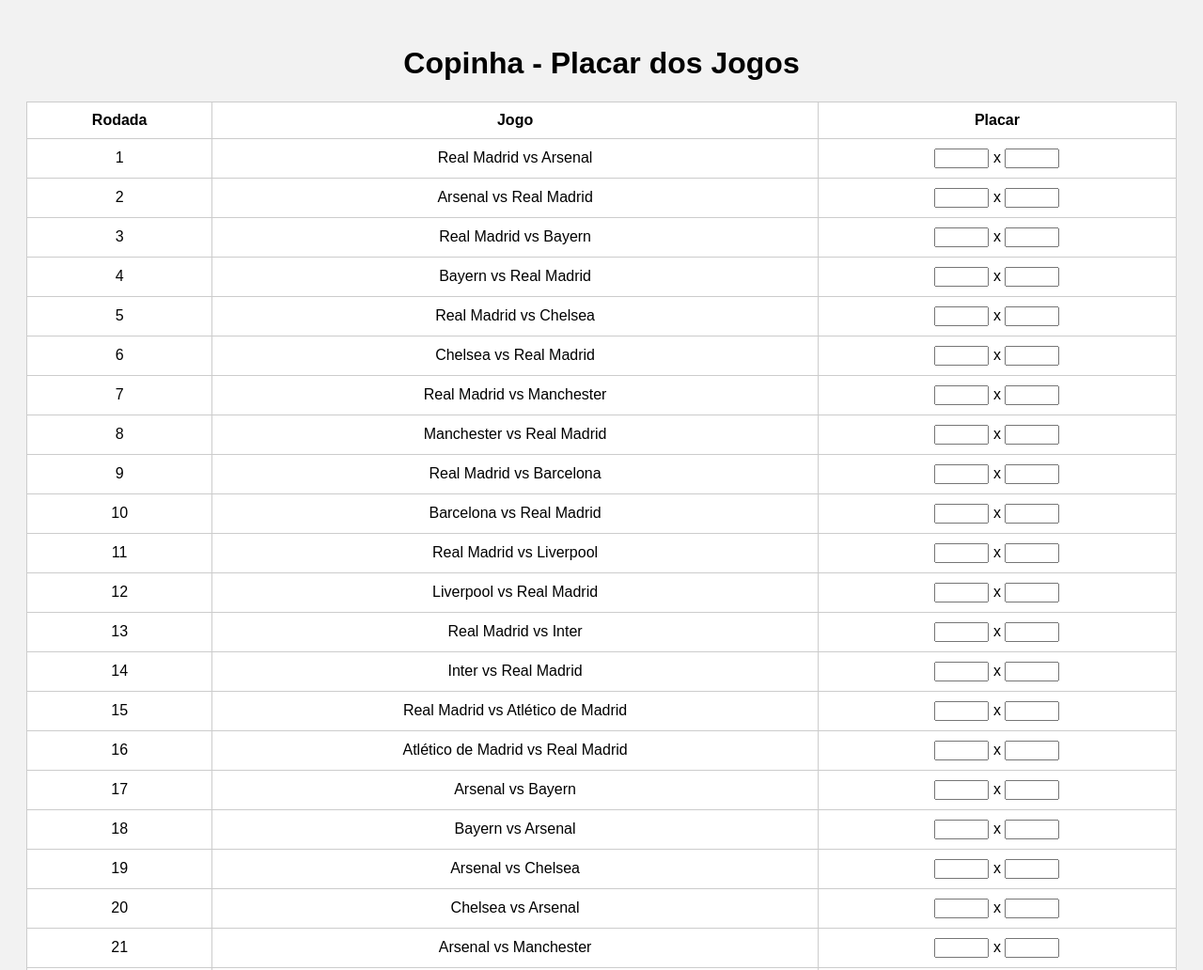
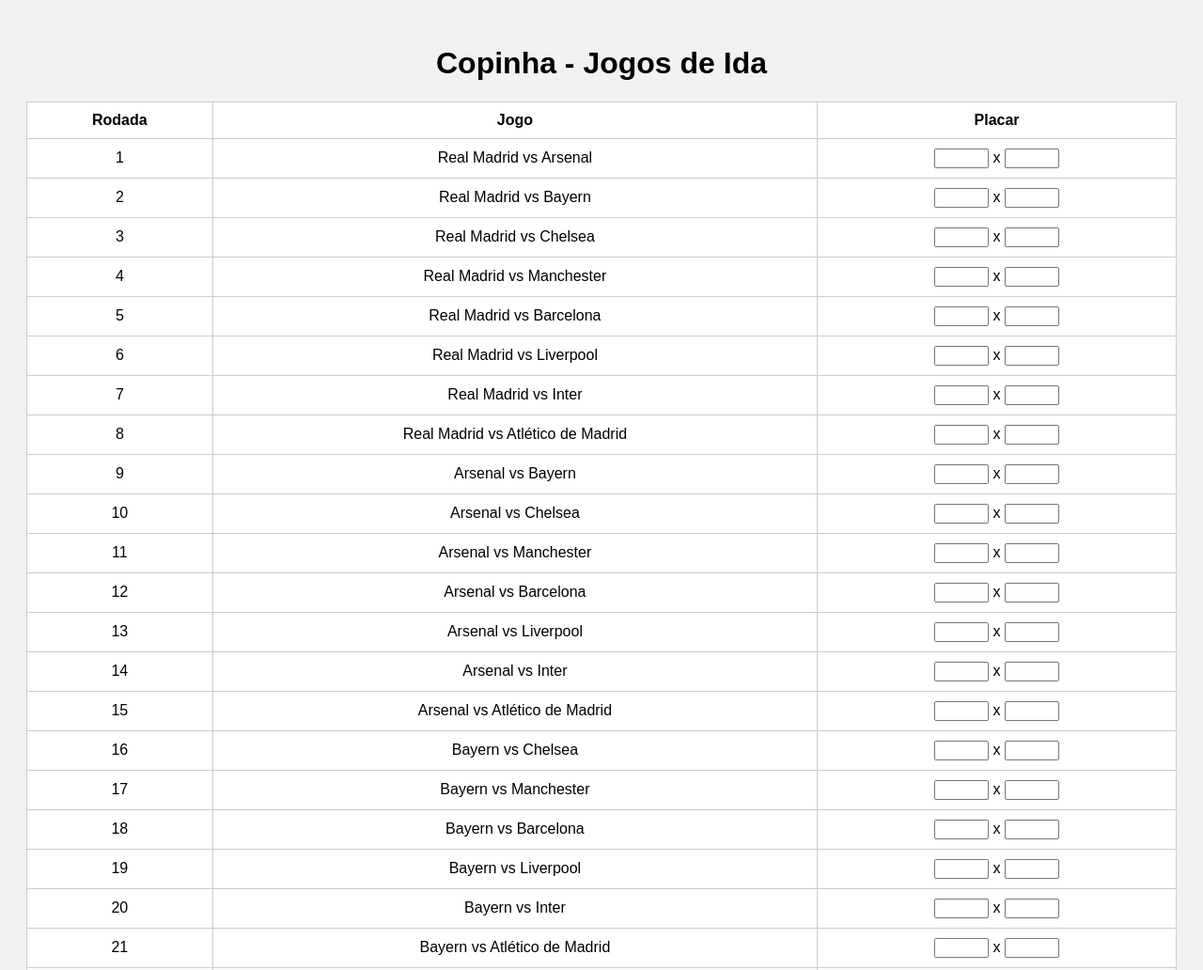
Before and after one commit to PauloEz14/Copinha, a plain HTML site: page index.html in a window 1280 px wide. Shown: the top 1032 px of the page at 94% size. Drawn offline with Linux system fonts and the light colour scheme.

Commit message:
Add files via upload

```diff
--- a/index.html
+++ b/index.html
@@ -2,7 +2,7 @@
 <html lang="pt-BR">
 <head>
   <meta charset="UTF-8" />
-  <title>Copinha - Placar e Classificação</title>
+  <title>Copinha - Jogos de Ida</title>
   <style>
     body {
       font-family: Arial, sans-serif;
@@ -43,7 +43,7 @@
   </style>
 </head>
 <body>
-  <h1>Copinha - Placar dos Jogos</h1>
+  <h1>Copinha - Jogos de Ida</h1>
   <table>
     <thead>
       <tr>
@@ -53,7 +53,7 @@
       </tr>
     </thead>
     <tbody id="tabela-jogos">
-      <!-- Jogos serão inseridos via JS -->
+      <!-- Jogos inseridos via JS -->
     </tbody>
   </table>
 
@@ -70,7 +70,7 @@
       </tr>
     </thead>
     <tbody id="tabela-classificacao">
-      <!-- Classificação será inserida via JS -->
+      <!-- Classificação via JS -->
     </tbody>
   </table>
 
@@ -80,13 +80,12 @@
       "Barcelona", "Liverpool", "Inter", "Atlético de Madrid"
     ];
 
-    // Gerar confrontos ida e volta
+    // Gerar apenas jogos de ida
     const jogos = [];
     let rodada = 1;
     for (let i = 0; i < times.length; i++) {
       for (let j = i + 1; j < times.length; j++) {
-        jogos.push({ rodada: rodada++, time1: times[i], time2: times[j] }); // ida
-        jogos.push({ rodada: rodada++, time1: times[j], time2: times[i] }); // volta
+        jogos.push({ rodada: rodada++, time1: times[i], time2: times[j] });
       }
     }
 
```
